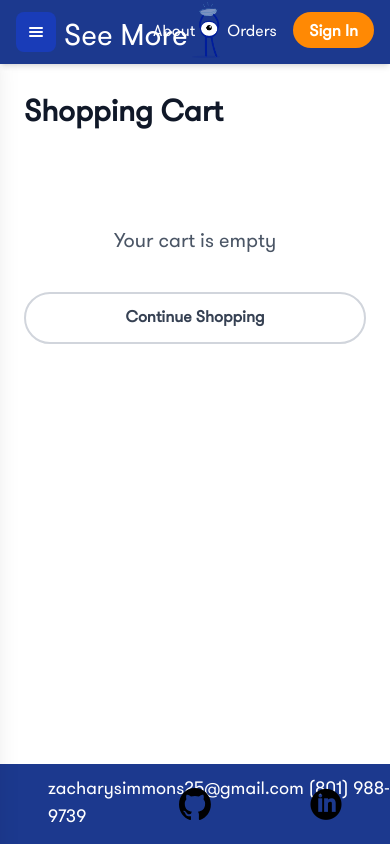
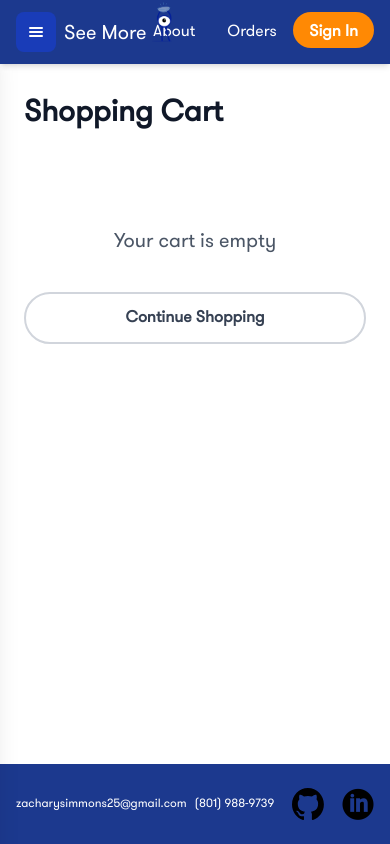
Before and after one commit to zsimmons25/see-more, an Angular app in the folder see-more-angular/: page /cart in a window 390 px wide. Built offline with nearby package versions, Linux system fonts and the light colour scheme.

Commit message:
styling changes

```diff
--- a/see-more-angular/src/app/features/orders/orders.component.css
+++ b/see-more-angular/src/app/features/orders/orders.component.css
@@ -95,7 +95,7 @@
 }
 
 .product-info {
-  @apply rounded-b-md bg-white p-3 sm:p-4;
+  @apply m-1 rounded-md bg-white p-3 sm:p-4;
 }
 
 .product-brand {
--- a/see-more-angular/src/app/layout/footer/footer.component.css
+++ b/see-more-angular/src/app/layout/footer/footer.component.css
@@ -9,15 +9,15 @@
 }
 
 .footer-content {
-  @apply flex flex-col items-center justify-center gap-4 md:flex-row;
+  @apply relative flex items-center justify-between gap-2;
 }
 
 .contactme {
-  @apply absolute left-12 text-lg;
+  @apply flex gap-2 text-xs md:absolute md:left-12 md:gap-4 md:text-lg;
 }
 
 .linkedin {
-  @apply absolute right-12 flex gap-4;
+  @apply flex gap-2 md:absolute md:right-12 md:gap-4;
 }
 
 .linkedin-a {
--- a/see-more-angular/src/app/layout/header/header.component.css
+++ b/see-more-angular/src/app/layout/header/header.component.css
@@ -9,11 +9,11 @@
 }
 
 .title {
-  @apply absolute top-5 left-16 text-3xl;
+  @apply absolute top-5 left-16 text-xl md:text-3xl;
 }
 
 .seemore {
-  @apply absolute top-0.5 left-48 h-14 w-7;
+  @apply absolute top-0.5 left-[calc(4rem+5.5rem)] h-10 w-5 md:left-48 md:h-14 md:w-7;
 }
 
 .nav-content {
```
